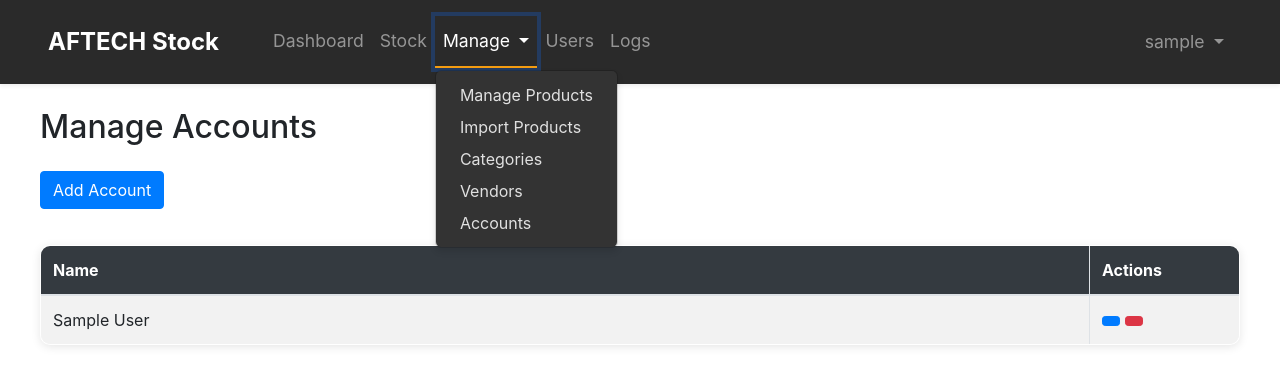
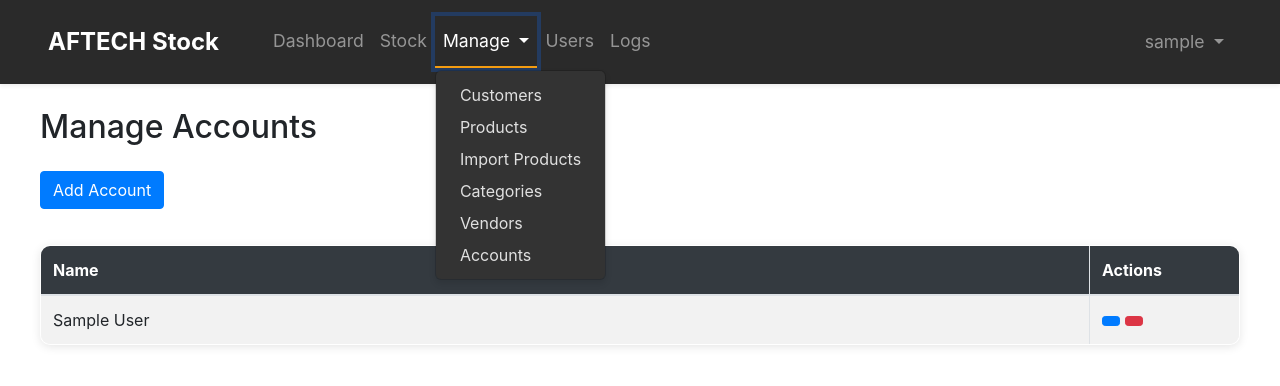
Before and after one commit to aftechro/inventory-stock-management, a PHP site: page /accounts.php in a window 1280 px wide, after a click on "Manage". Shown: the top 386 px of the page. Run offline with PHP 8.4, Linux system fonts and the light colour scheme; the visitor is signed in with stand-in values (Sample User, id 1); some libraries are stand-ins or nearby versions.

Commit message:
Update nav.php

```diff
--- a/nav.php
+++ b/nav.php
@@ -37,7 +37,8 @@ $username = htmlspecialchars($_SESSION['username']);
                             <i class="fas fa-tools"></i> Manage
                         </a>
                         <ul class="dropdown-menu">
-                            <li><a class="dropdown-item" href="products.php">Manage Products</a></li>
+    	                    <li><a class="dropdown-item" href="customers.php">Customers</a></li>
+                            <li><a class="dropdown-item" href="products.php">Products</a></li>
                             <li><a class="dropdown-item" href="sql_import.php">Import Products</a></li>
                             <li><a class="dropdown-item" href="categories.php">Categories</a></li>
                             <li><a class="dropdown-item" href="vendors.php">Vendors</a></li>
```
